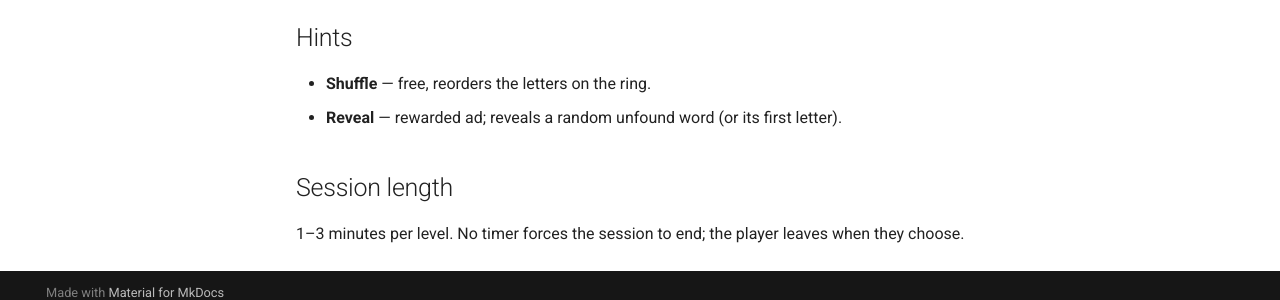
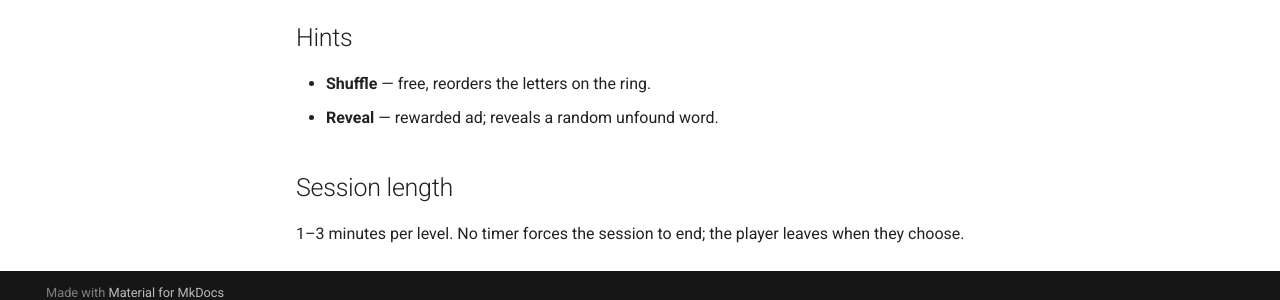
Before and after one commit to rekyb/word-ring, an MkDocs documentation site: the page built from gdd/gameplay.md, in a window 1280 px wide and 900 px high, scrolled down 773 px. Shown: the part 584-884 px from the top of the window. Built offline with MkDocs 1.6.1 and Material for MkDocs 9.7.7, drawn with Linux system fonts in a browser that asks for light colours.

Commit message:
Clarify Reveal hint behavior

```diff
--- a/gdd/gameplay.md
+++ b/gdd/gameplay.md
@@ -42,7 +42,7 @@ Thresholds are tunable constants, not hard-coded per level.
 ## Hints
 
 - **Shuffle** — free, reorders the letters on the ring.
-- **Reveal** — rewarded ad; reveals a random unfound word (or its first letter).
+- **Reveal** — rewarded ad; reveals a random unfound word.
 
 ## Session length
 
```
